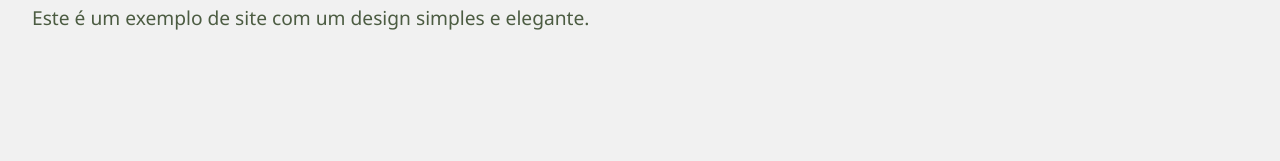
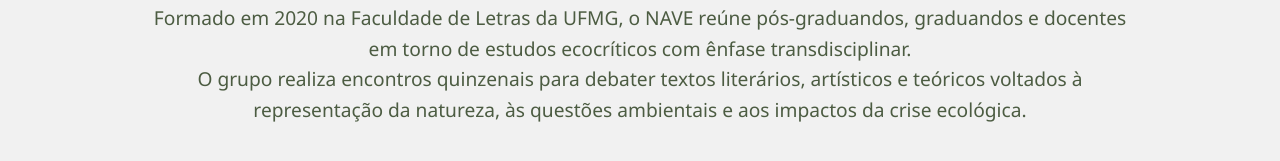
Before and after one commit to wilsonsantanna/NAVE, a plain HTML site: page index.html in a window 1280 px wide. Shown: the part 759-920 px from the top of the page. Before the commit the page ends 841 px from the top, so only its background shows below. Drawn offline with Linux system fonts and the light colour scheme.

Commit message:
Atulização pagina inicial

```diff
--- a/index.html
+++ b/index.html
@@ -23,7 +23,8 @@
     <section class="conteudo">
       <h1>Grupo de Pesquisa NAVE (Natureza, Violência, Ecocrítica)</h1>
       <img src="logo.png" />
-      <p>Este é um exemplo de site com um design simples e elegante.</p>
+      <p style="text-align: center;">Formado em 2020 na Faculdade de Letras da UFMG, o NAVE reúne pós-graduandos, graduandos e docentes em torno de estudos ecocríticos com ênfase transdisciplinar.</p>
+      <p style="text-align: center;">O grupo realiza encontros quinzenais para debater textos literários, artísticos e teóricos voltados à representação da natureza, às questões ambientais e aos impactos da crise ecológica.</p>
     </section>
   </main>
 
--- a/style.css
+++ b/style.css
@@ -72,6 +72,10 @@
   font-size: 1.2rem;
   line-height: 1.6;
   text-align: justify;
+  margin-left: 10%;
+  padding-right: 10%;
+
+
 }
 
 /* Grid de livros */
```
Also changed, not shown: acervo.html (+0 -3 lines).
